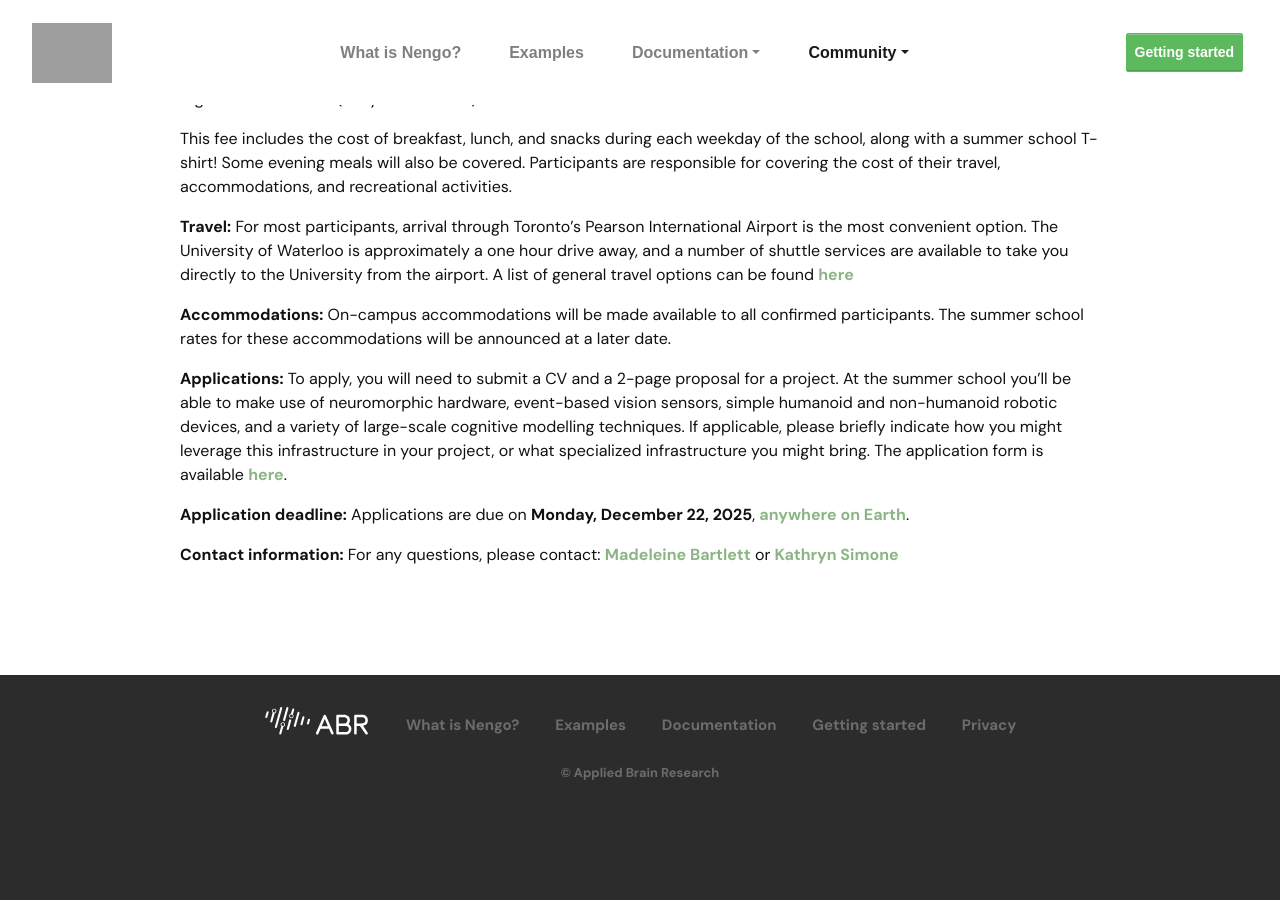
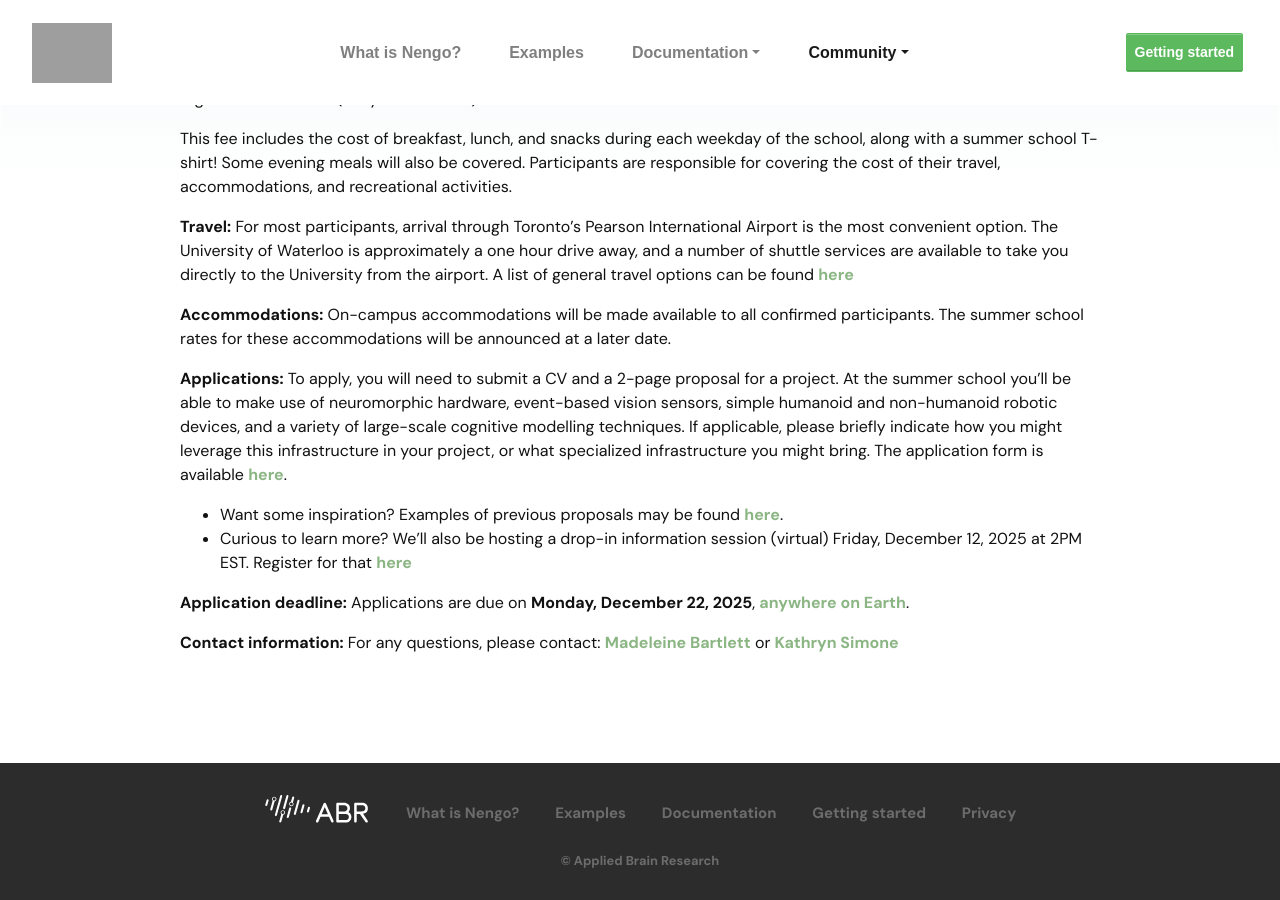
Before and after one commit to nengo/nengo.github.io, a Jekyll site: the page built from summer-school.md, in a window 1280 px wide and 900 px high, scrolled down 2158 px. Built offline with Jekyll 4.4.1, drawn with Linux system fonts in a browser that asks for light colours; nearby versions of some CDN libraries; some web fonts are replaced; comment, search, counter and statistics services are not loaded; before the commit the page ends 2970 px from its top, so only the background shows below that.

Commit message:
Add links to summer-school.md (#166)
Q&A session registration, as well as past project statement examples

```diff
--- a/summer-school.md
+++ b/summer-school.md
@@ -129,6 +129,9 @@ applicable, please briefly indicate how you might leverage this infrastructure
 in your project, or what specialized infrastructure you might bring. The application form is available
 [here](https://forms.gle/4jZjqRD8Zf44h3UC7).
 
+- Want some inspiration? Examples of previous proposals may be found [here](https://drive.google.com/drive/folders/1YdT9mbNWat6IgnLNhuCwj5e8XLFdtP0s?usp=drive_link).
+- Curious to learn more? We'll also be hosting a drop-in information session (virtual) Friday, December 12, 2025 at 2PM EST. Register for that [here](https://uwaterloo.zoom.us/meeting/register/hsju86TQQJ6oZLS0_HqJvg)
+
 **Application deadline:** Applications are due on **Monday, December 22, 2025**, [anywhere on Earth](https://time.is/Anywhere_on_Earth).
 
 **Contact information:** For any questions, please contact:
```
